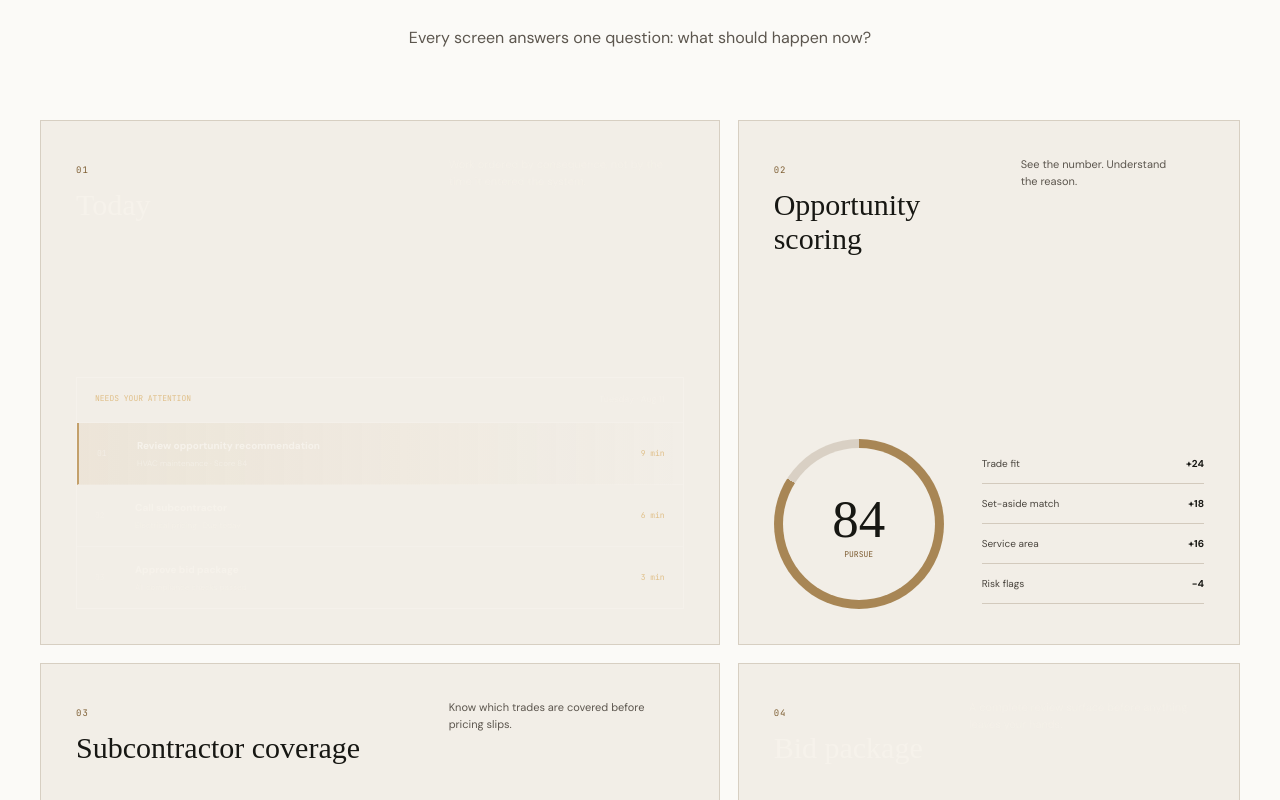
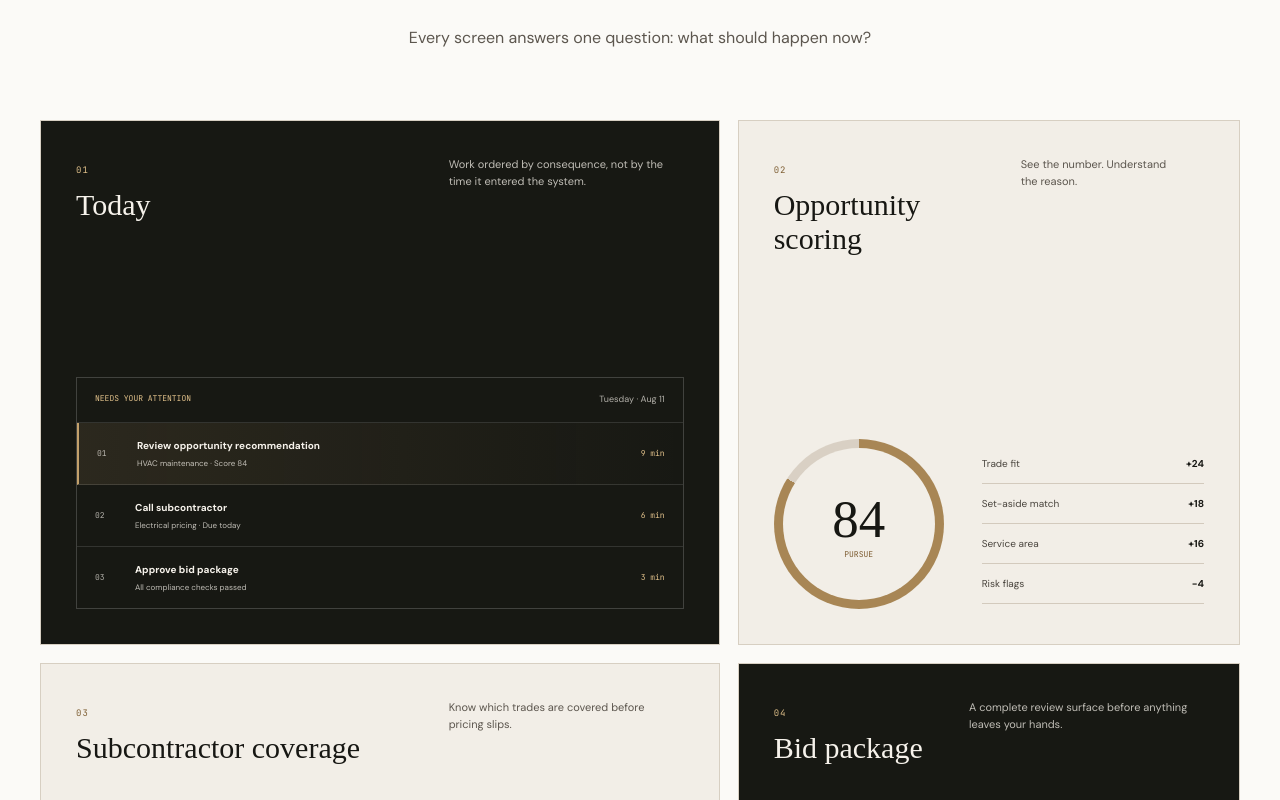
Before and after one commit to webiq1206/government-contracting, a Next.js app: page / in a window 1280 px wide. Shown: the part 2320-3120 px from the top of the page. Built offline with nearby package versions, Linux system fonts and the light colour scheme; no server answers; the database is empty; a web font is replaced by a local one.

Commit message:
Update landing page styles
Replit-Commit-Author: Agent

```diff
--- a/components/marketing/landing.css
+++ b/components/marketing/landing.css
@@ -124,6 +124,8 @@
 .mkt-lp .panel > header { display: flex; justify-content: space-between; gap: 30px; }
 .mkt-lp .panel h3 { margin: 8px 0 0; font: 400 30px "GFS Didot", serif; color: var(--ink); }
 .mkt-lp .panel > header > p { max-width: 235px; margin: 0; font-size: 11px; line-height: 1.6; color: var(--muted); }
+.mkt-lp .panel.dark { background: var(--night-soft); }
+.mkt-lp .panel.dark small { color: var(--gold-on-dark); }
 .mkt-lp .panel.dark > header > p { color: var(--on-dark-soft); }
 .mkt-lp .panel.dark h3 { color: #f6f2eb; }
 .mkt-lp .today-mini { margin-top: auto; border: 1px solid rgba(255,255,255,.18); }
```
